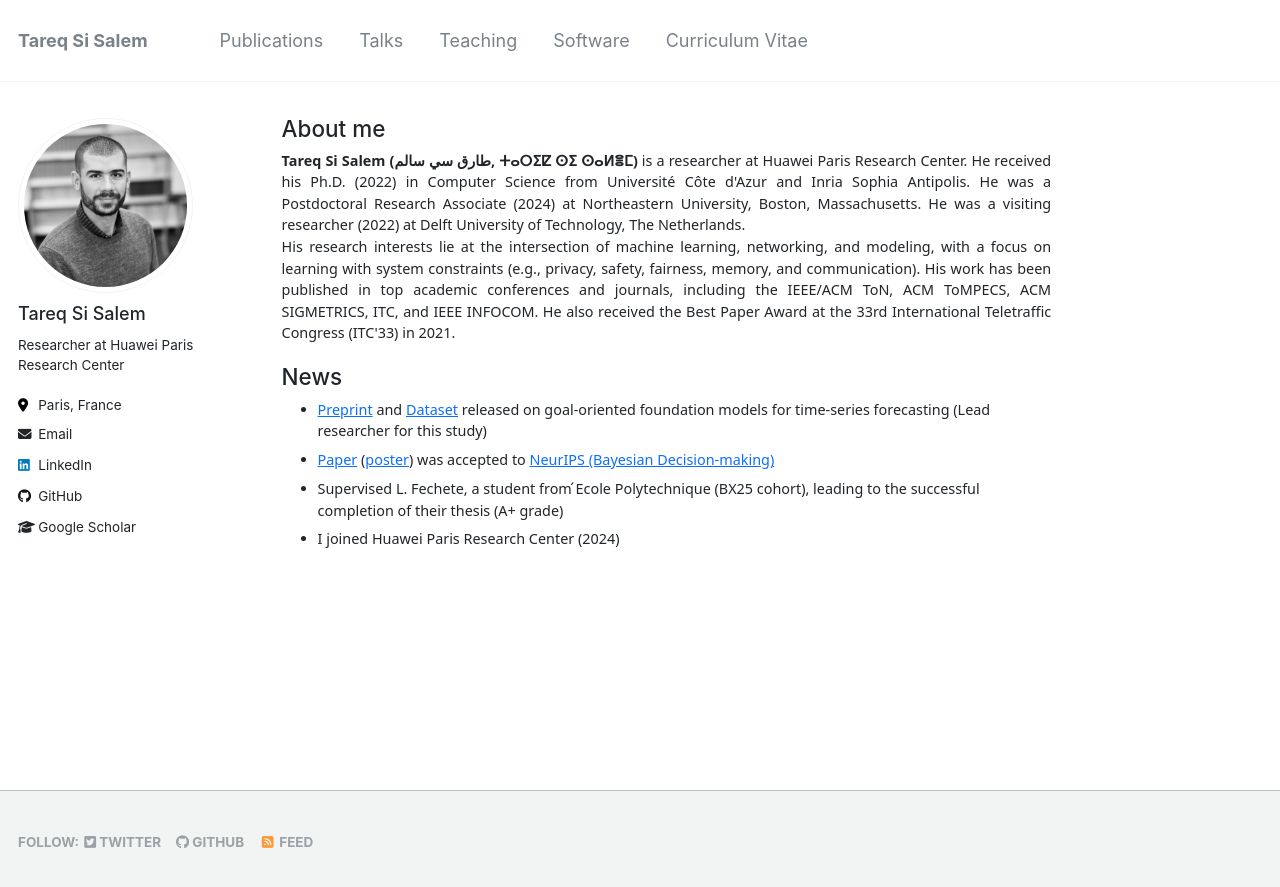
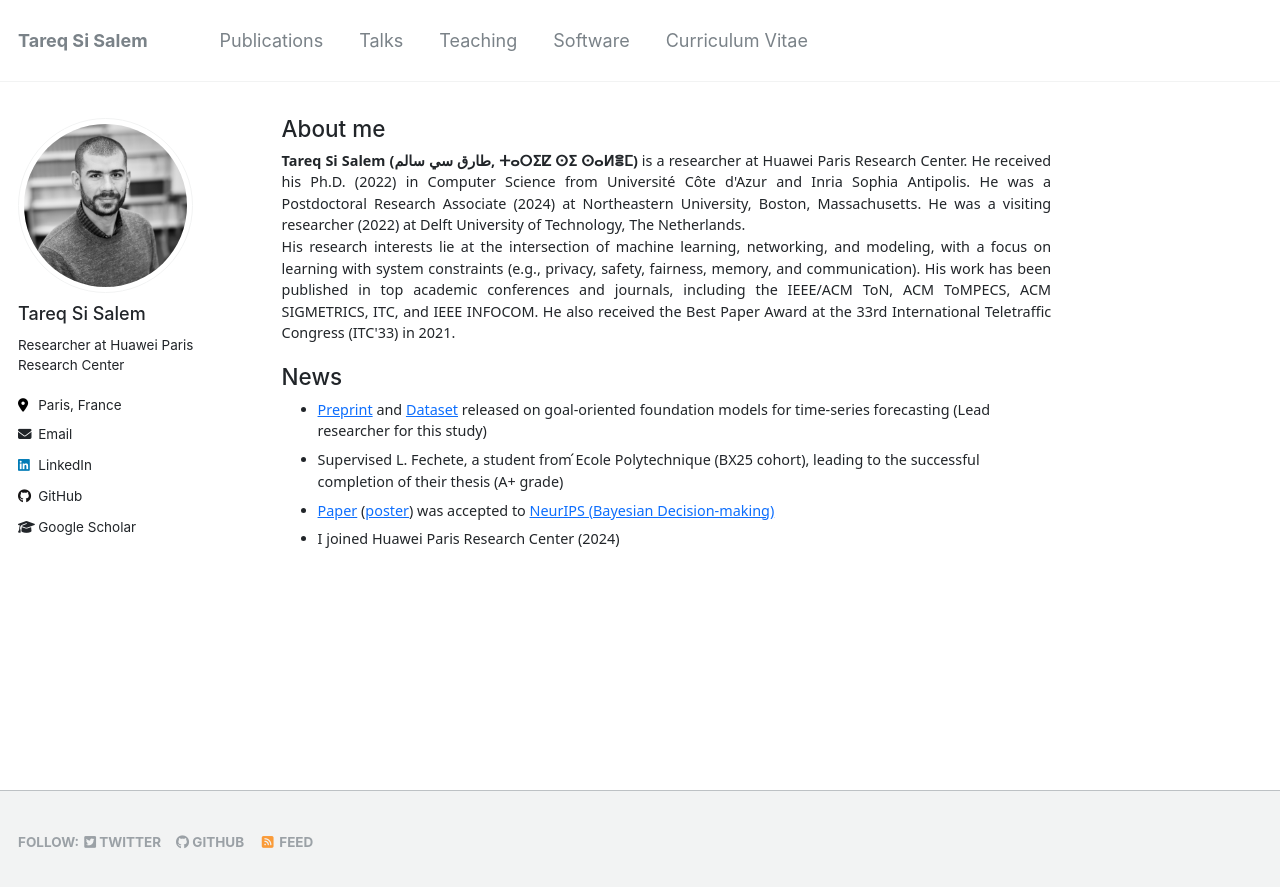
Before and after one commit to tareq-si-salem/tareq-si-salem.github.io, a Jekyll site: the page built from _pages/about.md, in a window 1280 px wide. Shown: the top 887 px of the page. Built offline with Jekyll 4.4.1, drawn with Linux system fonts in a browser that asks for light colours.

```diff
--- a/_pages/about.md
+++ b/_pages/about.md
@@ -97,8 +97,8 @@ redirect_from:
 <h5> News </h5>
 <ul>
  <li> <a href="https://arxiv.org/pdf/2504.17493">Preprint</a> and <a href="https://huggingface.co/datasets/netop/Beam-Level-Traffic-Timeseries-Dataset/tree/main">Dataset</a> released on goal-oriented foundation models for time-series forecasting (Lead researcher for this study)</li>
-<li> <a href="https://openreview.net/pdf?id=PGvVf2h2Yb">Paper</a> (<a href="/files/pdf/Poster_NeurIPS_2024.pdf">poster</a>) was accepted to <a href="https://gp-seminar-series.github.io/neurips-2024/">NeurIPS (Bayesian Decision-making)</a></li>
  <li>Supervised L. Fechete, a student from  ́Ecole Polytechnique (BX25 cohort), leading to the successful
 completion of their thesis (A+ grade)</li>
+ <li> <a href="https://openreview.net/pdf?id=PGvVf2h2Yb">Paper</a> (<a href="/files/pdf/Poster_NeurIPS_2024.pdf">poster</a>) was accepted to <a href="https://gp-seminar-series.github.io/neurips-2024/">NeurIPS (Bayesian Decision-making)</a></li>
  <li> I joined Huawei Paris Research Center (2024)</li>
 </ul>
```
